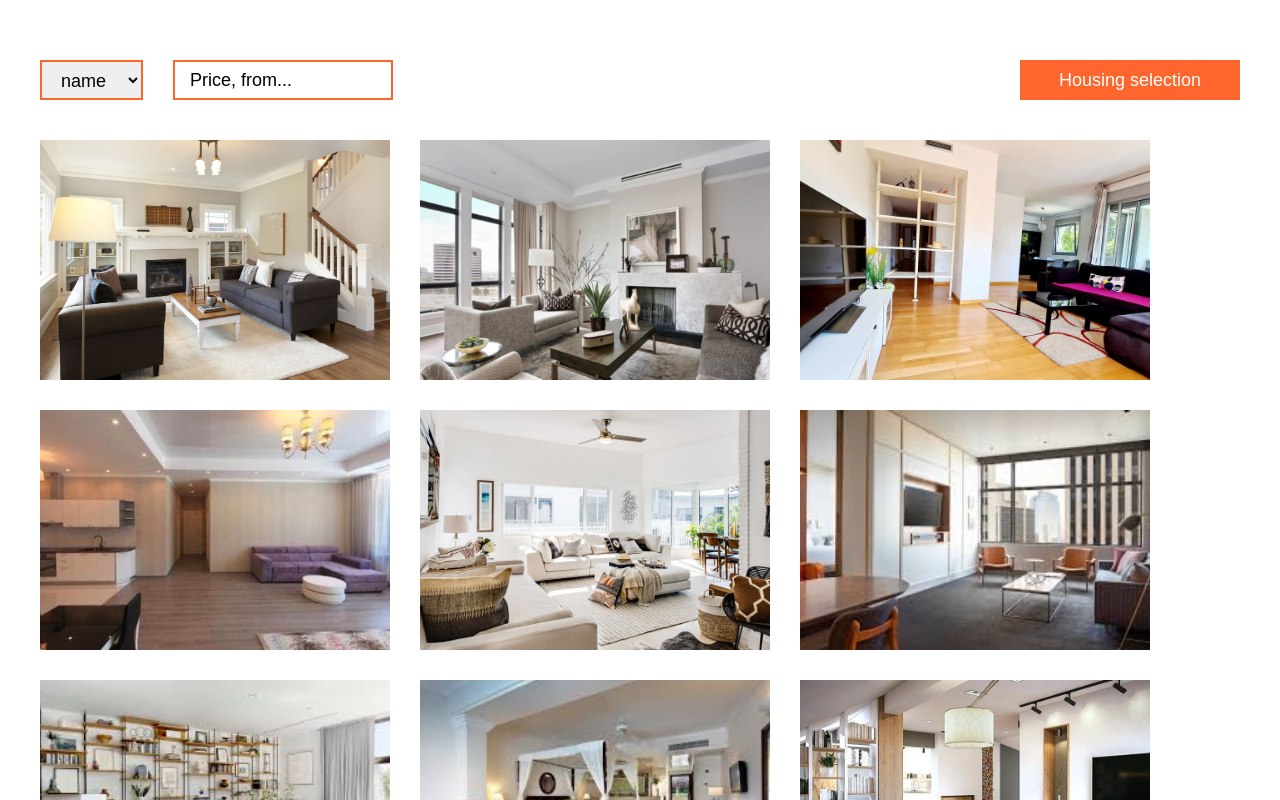
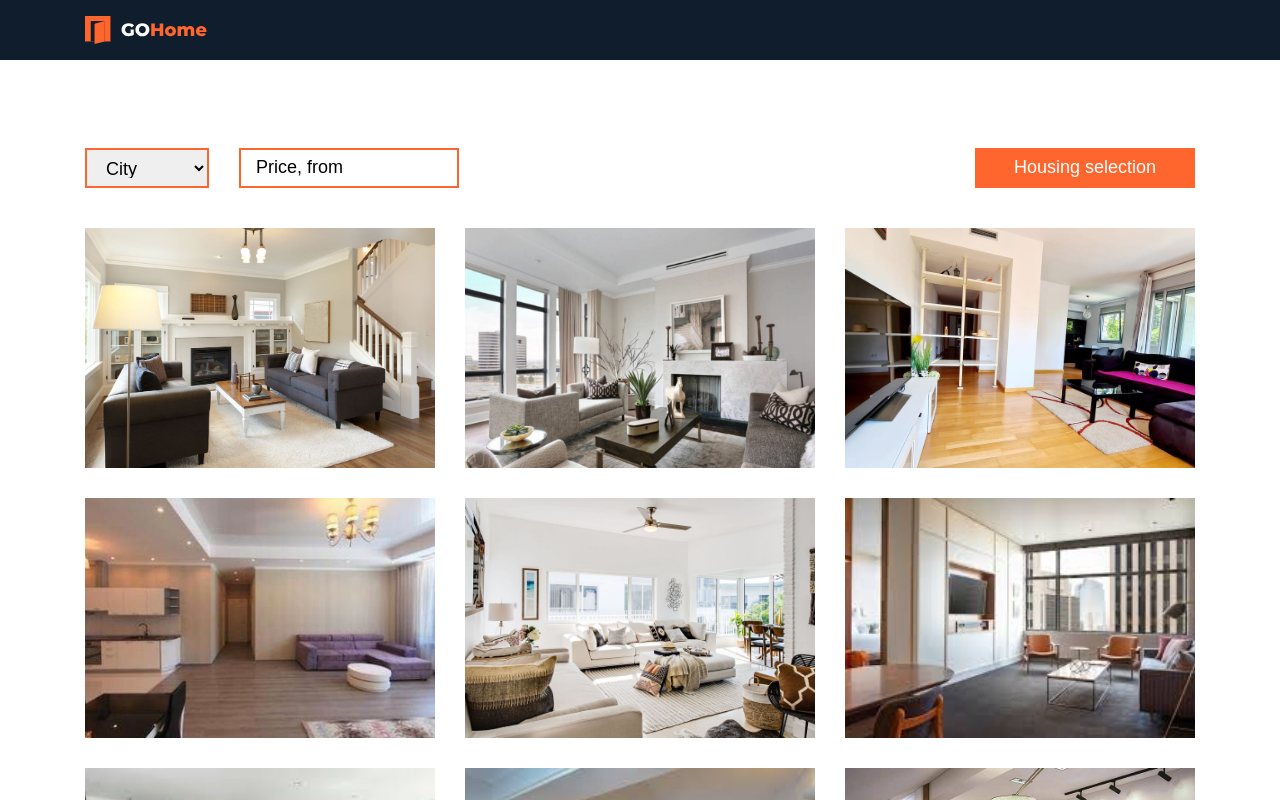
Before and after one commit to ruslanbabkin01/apartments-app, a Vue app: page /apartments/1 in a window 1280 px wide. Shown: the top 800 px of the page. Built offline with nearby package versions, Linux system fonts and the light colour scheme; the HTML template or start-up script is replaced by a standard one.

Commit message:
add footer/header

```diff
--- a/package.json
+++ b/package.json
@@ -35,7 +35,9 @@
     "parserOptions": {
       "parser": "@babel/eslint-parser"
     },
-    "rules": {}
+    "rules": {
+      "vue/multi-word-component-names": "off"
+    }
   },
   "browserslist": [
     "> 1%",
--- a/src/App.vue
+++ b/src/App.vue
@@ -1,9 +1,12 @@
 <template>
   <div id="app">
+    <div class="content">
       <h2>{{ text }}</h2>
+      <Header />
       <Container>
         <ApartmentFilterForm class="apartments-filter" @submit="filter" />
       </Container>
+      <Container>
         <p v-if="!filteredApartments.length">Nothing found</p>
         <ApartmentsList v-else :items="filteredApartments">
           <template v-slot:apartment="{ apartment }">
@@ -18,6 +21,9 @@
             />
           </template>
         </ApartmentsList>
+      </Container>
+    </div>
+    <Footer />
   </div>
 </template>
 
@@ -27,6 +33,8 @@ import ApartmentsItem from './components/apartment/ApartmentsItem.vue'
 import apartments from './components/apartment/apartments'
 import ApartmentFilterForm from './components/apartment/ApartmentFilterForm.vue'
 import Container from './components/shared/Container.vue'
+import Footer from './components/Footer.vue'
+import Header from './components/Header.vue'
 export default {
   name: 'App',
   components: {
@@ -34,6 +42,8 @@ export default {
     ApartmentsItem,
     ApartmentFilterForm,
     Container,
+    Footer,
+    Header,
   },
   data() {
     return {
@@ -78,9 +88,15 @@ export default {
   font-family: Montserrat, Helvetica, Arial, sans-serif;
   -webkit-font-smoothing: antialiased;
   -moz-osx-font-smoothing: grayscale;
-  text-align: center;
-  color: #2c3e50;
-  margin-top: 60px;
+
+  min-height: 100vh;
+  display: flex;
+  flex-direction: column;
+}
+
+.content {
+  padding-top: 120px;
+  flex-grow: 1;
 }
 
 .apartments-filter {
--- a/src/assets/scss/variables.scss
+++ b/src/assets/scss/variables.scss
@@ -1 +1,2 @@
 $main-color: #ff662d;
+$secondary-color: #0F1D2D;
--- /dev/null
+++ b/src/components/Footer.vue
@@ -0,0 +1,17 @@
+<template>
+  <footer class="footer"></footer>
+</template>
+
+<script>
+export default {
+  name: 'Footer',
+}
+</script>
+
+<style lang="scss" scoped>
+@import '../assets/scss';
+.footer {
+  background-color: $secondary-color;
+  height: 30px;
+}
+</style>
--- /dev/null
+++ b/src/components/Header.vue
@@ -0,0 +1,30 @@
+<template>
+  <header class="header">
+    <Container>
+      <Logo />
+    </Container>
+  </header>
+</template>
+
+<script>
+import Logo from './Logo.vue'
+import Container from './shared/Container.vue'
+
+export default {
+  name: 'Header',
+  components: { Container, Logo },
+}
+</script>
+
+<style lang="scss" scoped>
+@import '../assets/scss';
+.header {
+  position: absolute;
+  top: 0;
+  left: 0;
+  width: 100%;
+  background-color: $secondary-color;
+  height: 60px;
+  padding: 16px 0;
+}
+</style>
--- /dev/null
+++ b/src/components/Logo.vue
@@ -0,0 +1,11 @@
+<template>
+  <img src="../assets/svg/logo.svg" alt="logo" />
+</template>
+
+<script>
+export default {
+  name: 'Logo',
+}
+</script>
+
+<style lang="scss" scoped></style>
--- a/src/components/apartment/ApartmentFilterForm.vue
+++ b/src/components/apartment/ApartmentFilterForm.vue
@@ -1,11 +1,7 @@
 <template>
   <form class="form" @submit.prevent="handleSubmit">
-    <CustomSelect
-      class="form__select"
-      :items="['name', 'label', 'salary']"
-      v-model="city"
-    />
-    <CustomInput v-model="price" placeholder="Price, from..." />
+    <CustomSelect class="form__select" :items="cities" v-model="city" />
+    <CustomInput v-model="price" placeholder="Price, from" />
     <UniversalButton type="submit" class="form__submit"
       >Housing selection</UniversalButton
     >
@@ -29,7 +25,7 @@ export default {
   computed: {
     cities() {
       return [
-        { value: '', label: 'Город', selected: true },
+        { value: '', label: 'City', selected: true },
         'Kyiv',
         'Odesa',
         'Poltava',
--- a/src/components/shared/Container.vue
+++ b/src/components/shared/Container.vue
@@ -13,7 +13,7 @@ export default {
 
 <style lang="scss" scoped>
 .container {
-  max-width: 1200px;
+  max-width: 1110px;
   margin: 0 auto;
 }
 </style>
```
Also changed, not shown: src/assets/svg/logo.svg (added). Lines whose indentation alone changed are shown as unchanged.
